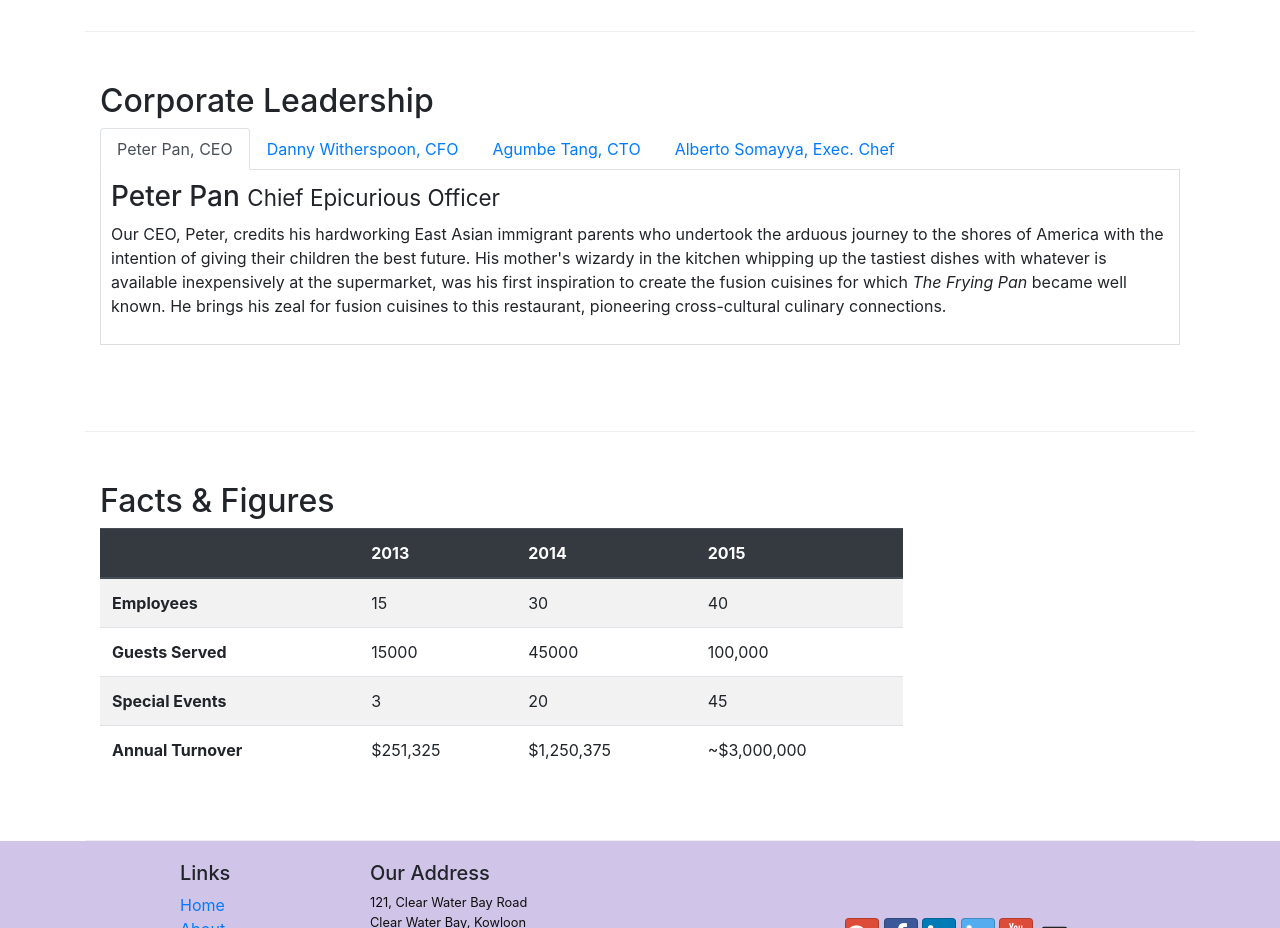
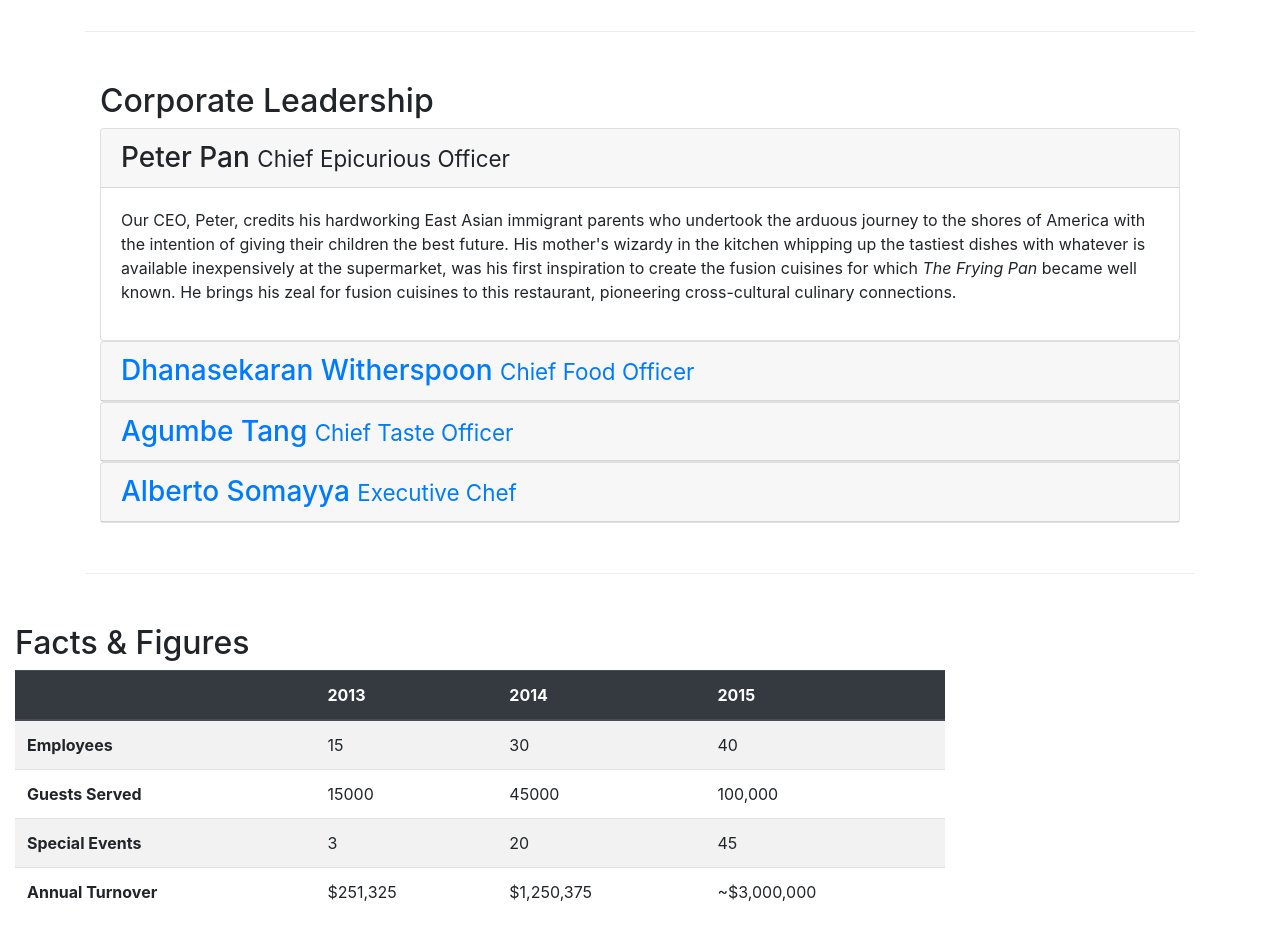
Before and after one commit to Filipegbessaa/Confusion, a website: page aboutus.html in a window 1280 px wide. Shown: the part 940-1868 px from the top of the page. Drawn offline with nearby package versions, Linux system fonts and the light colour scheme.

Commit message:
Accordion

```diff
--- a/aboutus.html
+++ b/aboutus.html
@@ -120,77 +120,119 @@
         <div class="row row-content">
             <div class="col-12 col-sm-12">
                 <h2>Corporate Leadership</h2>
-                <ul class="nav nav-tabs">
-                    <li class="nav-item">
-                        <a class="nav-link active" href="#peter" role="tab" data-toggle="tab">Peter Pan, CEO</a>
-                    </li>
-                    <li class="nav-item">
-                        <a class="nav-link" href="#danny" role="tab" data-toggle="tab">Danny Witherspoon, CFO</a>
-                    </li>
-                    <li class="nav-item">
-                        <a class="nav-link" href="#agumbe" role="tab" data-toggle="tab">Agumbe Tang, CTO</a>
-                    </li>
-                    <li class="nav-item">
-                        <a class="nav-link" href="#alberto" role="tab" data-toggle="tab">Alberto Somayya, Exec.
-                            Chef</a>
-                    </li>
-                </ul>
-                <div class="tab-content">
-                    <div role="tabpanel" class="tab-pane fade show active">
-                        <h3>Peter Pan <small>Chief Epicurious Officer</small></h3>
-                        <p class="d-none d-sm-block">Our CEO, Peter, credits his hardworking East Asian immigrant
+                <div id="accordion">
+                    <div class="card">
+                        <div class="card-header" role="tab" id="peterhead">
+                            <h3 class="mb-0"><a data-toggle="collapse" data-target="#peter">
+                                    Peter Pan <small>Chief Epicurious Officer</small>
+                                </a></h3>
+                        </div>
+                        <div class="collapse show" id="peter" data-parent="#accordion">
+                            <div class="card-body">
+                                <p class="d-none d-sm-block">Our CEO, Peter, credits his hardworking East Asian
+                                    immigrant
                                     parents
                                     who
                                     undertook
                                     the
                                     arduous
-                            journey to the shores of America with the intention of giving their children the best
+                                    journey to the shores of America with the intention of giving their children the
+                                    best
                                     future.
                                     His
-                            mother's wizardy in the kitchen whipping up the tastiest dishes with whatever is available
-                            inexpensively at the supermarket, was his first inspiration to create the fusion cuisines
+                                    mother's wizardy in the kitchen whipping up the tastiest dishes with whatever is
+                                    available
+                                    inexpensively at the supermarket, was his first inspiration to create the fusion
+                                    cuisines
                                     for
                                     which
-                            <em>The Frying Pan</em> became well known. He brings his zeal for fusion cuisines to this
+                                    <em>The Frying Pan</em> became well known. He brings his zeal for fusion cuisines to
+                                    this
                                     restaurant, pioneering cross-cultural culinary connections.</p>
                             </div>
+                        </div>
+                    </div>
 
-                    <div role="tabpanel" class="tab-pane fade">
-                        <h3>Dhanasekaran Witherspoon <small>Chief Food Officer</small></h3>
-                        <p class="d-none d-sm-block">Our CFO, Danny, as he is affectionately referred to by his
+                    <div class="card">
+                        <div class="card-header" role="tab" id="dannyhead">
+                            <h3 class="mb-0"><a class="collapsed" data-toggle="collapse"
+                                    data-target="#danny">Dhanasekaran Witherspoon <small>Chief Food Officer</small>
+                            </h3></a>
+                        </div>
+                        <div class="collapse" id="danny" data-parent="#accordion">
+                            <div class="card-body">
+                                <p class="d-none d-sm-block">Our CFO, Danny, as he is affectionately referred to by
+                                    his
                                     colleagues,
                                     comes from
                                     a
                                     long established
-                            family tradition in farming and produce. His experiences growing up on a farm in the
+                                    family tradition in farming and produce. His experiences growing up on a farm in
+                                    the
                                     Australian
-                            outback gave him great appreciation for varieties of food sources. As he puts it in his own
+                                    outback gave him great appreciation for varieties of food sources. As he puts it
+                                    in
+                                    his
+                                    own
                                     words,
                                     <em>Everything that runs, wins, and everything that stays, pays!</em></p>
                             </div>
-                    <div role="tabpanel" class="tab-pane fade">
-                        <h3>Agumbe Tang <small>Chief Taste Officer</small></h3>
-                        <p class="d-none d-sm-block">Blessed with the most discerning gustatory sense, Agumbe, our CTO,
+                        </div>
+                    </div>
+
+                    <div class="card">
+                        <div class="card-header" role="tab" id="agumbehead">
+                            <h3 class="mb-0"><a class="collapsed" data-toggle="collapse" data-target="#agumbe">Agumbe
+                                    Tang
+                                    <small>Chief Taste Officer</small></a></h3>
+                        </div>
+                        <div class="collapse" id="agumbe" data-parent="#accordion">
+                            <div class="card-body">
+                                <p class="d-none d-sm-block">Blessed with the most discerning gustatory sense,
+                                    Agumbe,
+                                    our
+                                    CTO,
                                     personally
                                     ensures
                                     that every dish
-                            that we serve meets his exacting tastes. Our chefs dread the tongue lashing that ensues if
+                                    that we serve meets his exacting tastes. Our chefs dread the tongue lashing that
+                                    ensues
+                                    if
                                     their
-                            dish does not meet his exacting standards. He lives by his motto, <em>You click only if you
+                                    dish does not meet his exacting standards. He lives by his motto, <em>You click
+                                        only
+                                        if
+                                        you
                                         survive
                                         my lick.</em></p>
                             </div>
-                    <div role="tabpanel" class="tab-pane fade">
-                        <h3>Alberto Somayya <small>Executive Chef</small></h3>
-                        <p class="d-none d-sm-block">Award winning three-star Michelin chef with wide International
+                        </div>
+                    </div>
+
+                    <div class="card">
+                        <div class="card-header" role="tab" id="albertohead">
+                            <h3 class="mb-0"><a class="collapsed" data-toggle="collapse" data-target="#alberto">Alberto
+                                    Somayya <small>Executive Chef</small></h3></a>
+                        </div>
+                        <div class="collapse" id="alberto" data-parent="#accordion">
+                            <div class="card-body">
+                                <p class="d-none d-sm-block">Award winning three-star Michelin chef with wide
+                                    International
                                     experience
                                     having
                                     worked closely with
-                            whos-who in the culinary world, he specializes in creating mouthwatering Indo-Italian fusion
-                            experiences. He says, <em>Put together the cuisines from the two craziest cultures, and you
+                                    whos-who in the culinary world, he specializes in creating mouthwatering
+                                    Indo-Italian
+                                    fusion
+                                    experiences. He says, <em>Put together the cuisines from the two craziest cultures,
+                                        and
+                                        you
                                         get
                                         a
                                         winning hit! Amma Mia!</em></p>
+                            </div>
+                        </div>
+                    </div>
                 </div>
             </div>
         </div>
```
Lines whose indentation alone changed are shown as unchanged.
